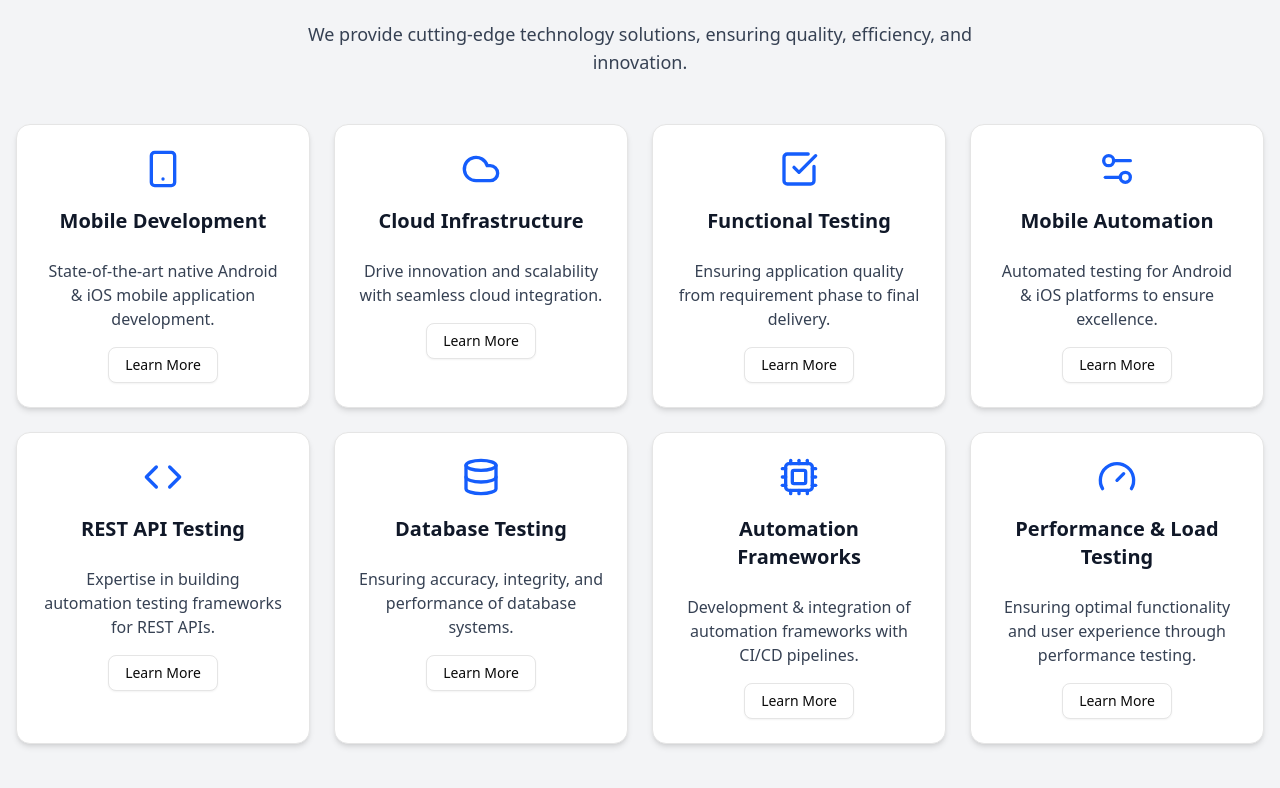
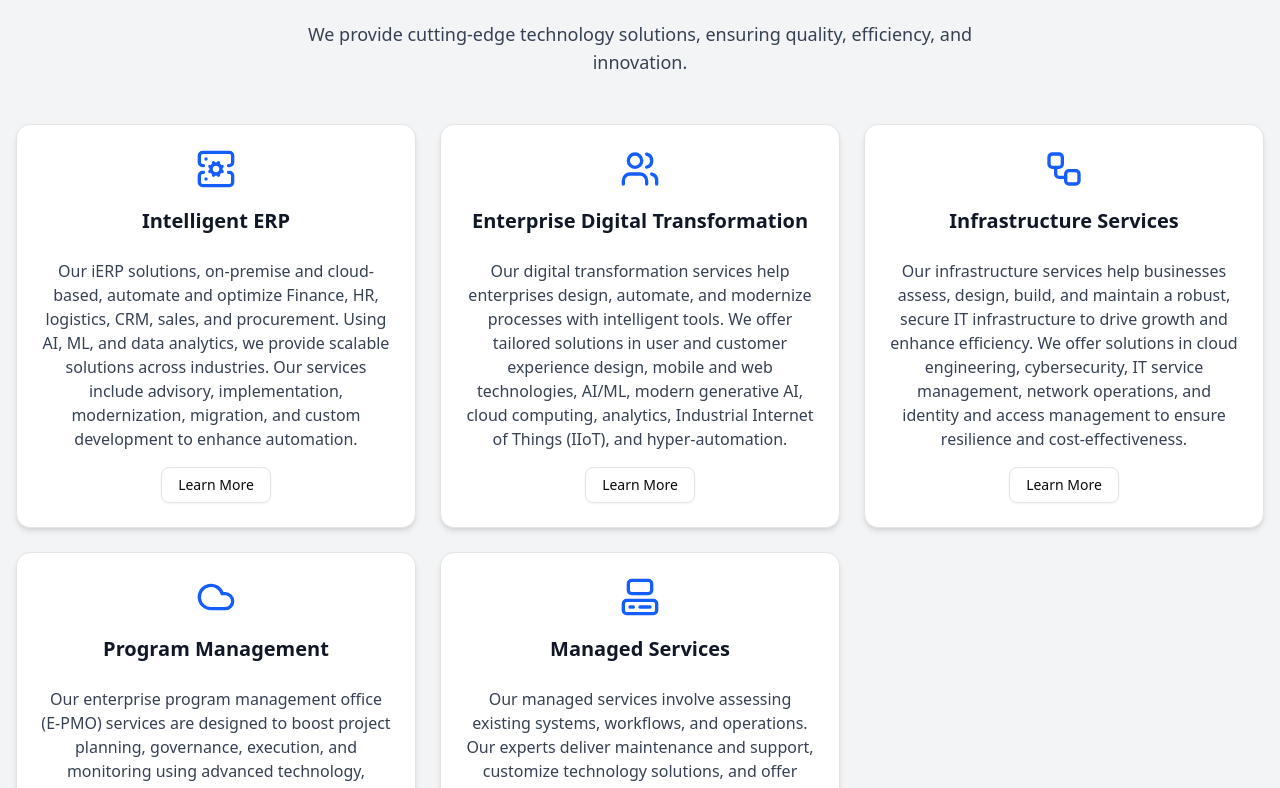
Before and after one commit to UttejK/AlohaTMC, a React (Vite) app: page / in a window 1280 px wide. Shown: the part 1572-2360 px from the top of the page. Built offline with nearby package versions, Linux system fonts and the light colour scheme.

Commit message:
Creating a fresh frontende

```diff
--- a/src/pages/sections/services.tsx
+++ b/src/pages/sections/services.tsx
@@ -1,75 +1,43 @@
+import { Button } from "@/components/ui/button";
 import { Card, CardContent, CardHeader, CardTitle } from "@/components/ui/card";
-import { Button } from "@/components/ui/button";
+import { Cloud, Computer, ServerCog, Users, Workflow } from "lucide-react";
 import { Link } from "react-router-dom";
-import {
-  Smartphone,
-  Cloud,
-  CheckSquare,
-  Settings2,
-  Database,
-  Code,
-  Cpu,
-  Gauge,
-} from "lucide-react";
 
 const services = [
   {
     id: 0,
-    title: "Mobile Development",
-    icon: <Smartphone className="w-10 h-10 text-blue-600 dark:text-blue-400" />,
+    title: "Intelligent ERP",
+    icon: <ServerCog className="w-10 h-10 text-blue-600 dark:text-blue-400" />,
     description:
-      "State-of-the-art native Android & iOS mobile application development.",
+      "Our iERP solutions, on-premise and cloud-based, automate and optimize Finance, HR, logistics, CRM, sales, and procurement. Using AI, ML, and data analytics, we provide scalable solutions across industries. Our services include advisory, implementation, modernization, migration, and custom development to enhance automation.",
   },
   {
     id: 1,
-    title: "Cloud Infrastructure",
-    icon: <Cloud className="w-10 h-10 text-blue-600 dark:text-blue-400" />,
+    title: "Enterprise Digital Transformation",
+    icon: <Users className="w-10 h-10 text-blue-600 dark:text-blue-400" />,
     description:
-      "Drive innovation and scalability with seamless cloud integration.",
+      "Our digital transformation services help enterprises design, automate, and modernize processes with intelligent tools. We offer tailored solutions in user and customer experience design, mobile and web technologies, AI/ML, modern generative AI, cloud computing, analytics, Industrial Internet of Things (IIoT), and hyper-automation.",
   },
   {
     id: 2,
-    title: "Functional Testing",
-    icon: (
-      <CheckSquare className="w-10 h-10 text-blue-600 dark:text-blue-400" />
-    ),
+    title: "Infrastructure Services",
+    icon: <Workflow className="w-10 h-10 text-blue-600 dark:text-blue-400" />,
     description:
-      "Ensuring application quality from requirement phase to final delivery.",
+      "Our infrastructure services help businesses assess, design, build, and maintain a robust, secure IT infrastructure to drive growth and enhance efficiency. We offer solutions in cloud engineering, cybersecurity, IT service management, network operations, and identity and access management to ensure resilience and cost-effectiveness. ",
   },
   {
     id: 3,
-    title: "Mobile Automation",
-    icon: <Settings2 className="w-10 h-10 text-blue-600 dark:text-blue-400" />,
+    title: "Program Management",
+    icon: <Cloud className="w-10 h-10 text-blue-600 dark:text-blue-400" />,
     description:
-      "Automated testing for Android & iOS platforms to ensure excellence.",
+      "Our enterprise program management office (E-PMO) services are designed to boost project planning, governance, execution, and monitoring using advanced technology, tailored to diverse industries and customers. E-PMO empowers businesses to maximize project outcomes, reduce risks, and make informed, data-driven decisions in the evolving digital landscape.",
   },
   {
     id: 4,
-    title: "REST API Testing",
-    icon: <Code className="w-10 h-10 text-blue-600 dark:text-blue-400" />,
+    title: "Managed Services",
+    icon: <Computer className="w-10 h-10 text-blue-600 dark:text-blue-400" />,
     description:
-      "Expertise in building automation testing frameworks for REST APIs.",
-  },
-  {
-    id: 5,
-    title: "Database Testing",
-    icon: <Database className="w-10 h-10 text-blue-600 dark:text-blue-400" />,
-    description:
-      "Ensuring accuracy, integrity, and performance of database systems.",
-  },
-  {
-    id: 6,
-    title: "Automation Frameworks",
-    icon: <Cpu className="w-10 h-10 text-blue-600 dark:text-blue-400" />,
-    description:
-      "Development & integration of automation frameworks with CI/CD pipelines.",
-  },
-  {
-    id: 7,
-    title: "Performance & Load Testing",
-    icon: <Gauge className="w-10 h-10 text-blue-600 dark:text-blue-400" />,
-    description:
-      "Ensuring optimal functionality and user experience through performance testing.",
+      "Our managed services involve assessing existing systems, workflows, and operations. Our experts deliver maintenance and support, customize technology solutions, and offer cloud services tailored to your unique business needs. We focus on enhancing flexibility and scalability for optimal business efficiency.",
   },
 ];
 
@@ -87,7 +55,7 @@ export default function Services() {
         </p>
 
         {/* Services Grid */}
-        <div className="mt-12 grid grid-cols-1 sm:grid-cols-2 md:grid-cols-3 lg:grid-cols-4 gap-6">
+        <div className="mt-12 grid grid-cols-1 sm:grid-cols-2 md:grid-cols-3 gap-6">
           {services.map((service) => (
             <Card
               key={service.title}
```
